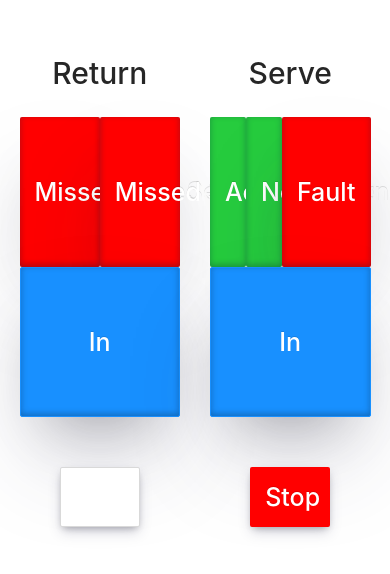
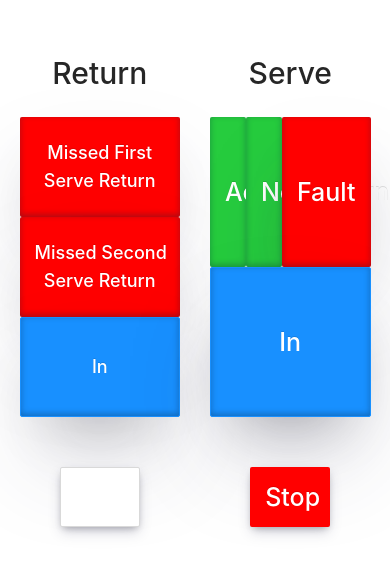
Before and after one commit to morganmarienelson/bounce, a Next.js app: page / in a window 390 px wide. Shown: the top 574 px of the page. Built offline with nearby package versions, Linux system fonts and the light colour scheme; some icons are missing.

Commit message:
return panel without manipulation made responsive

```diff
--- a/package.json
+++ b/package.json
@@ -27,12 +27,12 @@
     "zustand": "^4.0.0-rc.1"
   },
   "devDependencies": {
-    "@types/node": "17.0.43",
-    "@types/react": "18.0.12",
+    "@types/node": "^18.0.6",
+    "@types/react": "^18.0.15",
     "@types/react-dom": "18.0.5",
     "eslint": "8.17.0",
     "eslint-config-next": "12.1.6",
     "tailwindcss": "^3.1.4",
-    "typescript": "4.7.3"
+    "typescript": "^4.7.4"
   }
 }
--- a/pages/components/css/returnPanel.module.css
+++ b/pages/components/css/returnPanel.module.css
@@ -32,7 +32,7 @@
 .btnTitle {
     text-align: center;
     color: white;
-    font-size: 25px;
+    font-size: 22px;
     font-weight: 500;
 }
 
@@ -82,6 +82,10 @@
     .undo {
         height: 60px;
     }
+    .btnTitle,
+    .winLostBtn {
+        font-size: 18px;
+    }
 }
 
 @media (max-width: 800px) {
@@ -89,16 +93,18 @@
         font-size: 30px;
     }
 
-    .btnTitle,
-    .winLostBtn {
-        font-size: 25px;
-    }
-
     .panelRow {
         width: 100%;
     }
+    .missBtn {
+        grid-column: span 2 / span 2;
+    }
+    .panelBtn {
+        width: 100%;
+        height: 100px;
+    }
 
-    .panelTitle {
-        margin-top: px;
+    .hiddenBtn {
+        height: 300px;
     }
 }
--- a/pages/components/returnPanel.tsx
+++ b/pages/components/returnPanel.tsx
@@ -86,7 +86,9 @@ const ReturnPanel: React.FC<ReturnPanelProps> = ({
                                 onClick={onMissReturnFirstServe}
                             >
                                 <div className={styles.btnTitle}>
-                                    Missed First Serve
+                                    Missed First
+                                    <br></br>
+                                    Serve Return
                                 </div>
                             </Button>
                         </div>
@@ -101,7 +103,9 @@ const ReturnPanel: React.FC<ReturnPanelProps> = ({
                                 onClick={onMissReturnSecondServe}
                             >
                                 <div className={styles.btnTitle}>
-                                    Missed Second Serve
+                                    Missed Second
+                                    <br></br>
+                                    Serve Return
                                 </div>
                             </Button>
                         </div>
```
Also changed, not shown: 1 other file (tests, documents, lock files or other folders).
